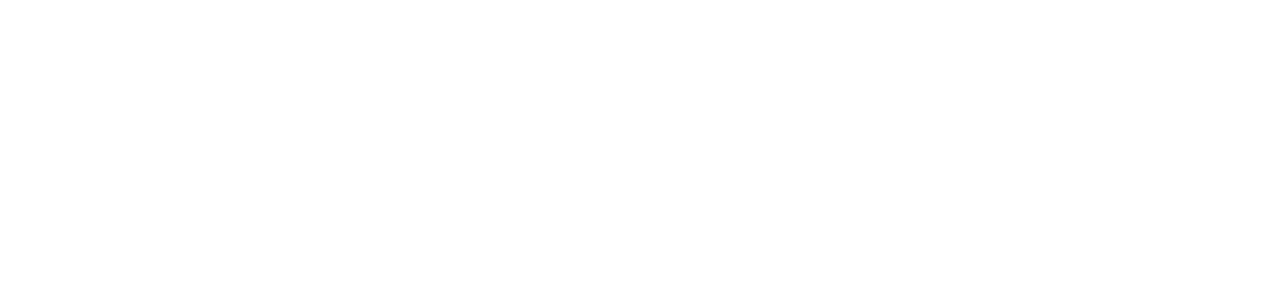
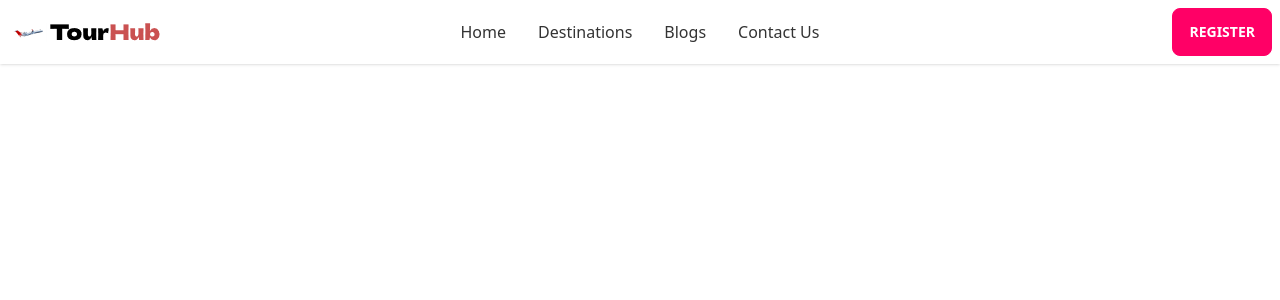
Before and after one commit to AhshanHabib26/Tour_Hub_React, a React (Create React App) app: page / in a window 1280 px wide. Shown: the top 300 px of the page. Built offline with nearby package versions, Linux system fonts and the light colour scheme.

Commit message:
Navbar Componnet Added

```diff
--- a/src/App.js
+++ b/src/App.js
@@ -1,9 +1,11 @@
 import {Routes, Route} from 'react-router-dom'
 import Home from './Componnets/Pages/Home/Home';
+import Navbar from './Componnets/Pages/Home/Navbar';
 
 function App() {
   return (
     <div>
+      <Navbar/>
       <Routes>
         <Route path='/' element={<Home/>}/>
         <Route path='/home' element={<Home/>}/>
--- a/src/Componnets/Pages/Home/Navbar.js
+++ b/src/Componnets/Pages/Home/Navbar.js
@@ -1,11 +1,88 @@
-import React from 'react';
+import React from "react";
+import Logo from "../../Image/TourHub.png";
+import { Link } from "react-router-dom";
 
 const Navbar = () => {
-    return (
-        <div>
-
+  return (
+    <div>
+      <div class="navbar bg-base-100 shadow ">
+        <div class="navbar-start">
+          <div class="dropdown">
+            <label tabindex="0" class="btn btn-ghost lg:hidden">
+              <svg
+                xmlns="http://www.w3.org/2000/svg"
+                class="h-5 w-5"
+                fill="none"
+                viewBox="0 0 24 24"
+                stroke="currentColor"
+              >
+                <path
+                  stroke-linecap="round"
+                  stroke-linejoin="round"
+                  stroke-width="2"
+                  d="M4 6h16M4 12h8m-8 6h16"
+                />
+              </svg>
+            </label>
+            <ul
+              tabindex="0"
+              class="menu menu-compact dropdown-content mt-3 p-2 shadow bg-base-100 rounded-box w-52"
+            >
+              <li>
+                <Link to="/">Home</Link>
+              </li>
+              <li>
+                <Link to="/">Destinations</Link>
+              </li>
+              <li>
+                <Link to="/blogs">Blogs</Link>
+              </li>
+              <li>
+                <Link to="/contact-us">Contact Us</Link>
+              </li>
+            </ul>
+          </div>
+          <Link to="/"  >
+            <img src={Logo} alt="" />
+          </Link>
         </div>
-    );
+        <div class="navbar-center hidden lg:flex">
+          <ul class="menu menu-horizontal p-0">
+            <li>
+              <Link to="/">Home</Link>
+            </li>
+            <li>
+              <Link to="/">Destinations</Link>
+            </li>
+            <li>
+              <Link to="/blogs">Blogs</Link>
+            </li>
+            <li>
+              <Link to="/contact-us">Contact Us</Link>
+            </li>
+          </ul>
+        </div>
+        <div class="navbar-end">
+          <div class="dropdown dropdown-end">
+            <label tabindex="0" class="btn btn-primary text-white">
+              Register
+            </label>
+            <ul
+              tabindex="0"
+              class="dropdown-content menu p-2 shadow bg-base-100 rounded-box w-52"
+            >
+              <li>
+                <Link to='/signin'>Log In</Link>
+              </li>
+              <li>
+                <Link to='/signup'>Sign Up</Link>
+              </li>
+            </ul>
+          </div>
+        </div>
+      </div>
+    </div>
+  );
 };
 
 export default Navbar;
```
